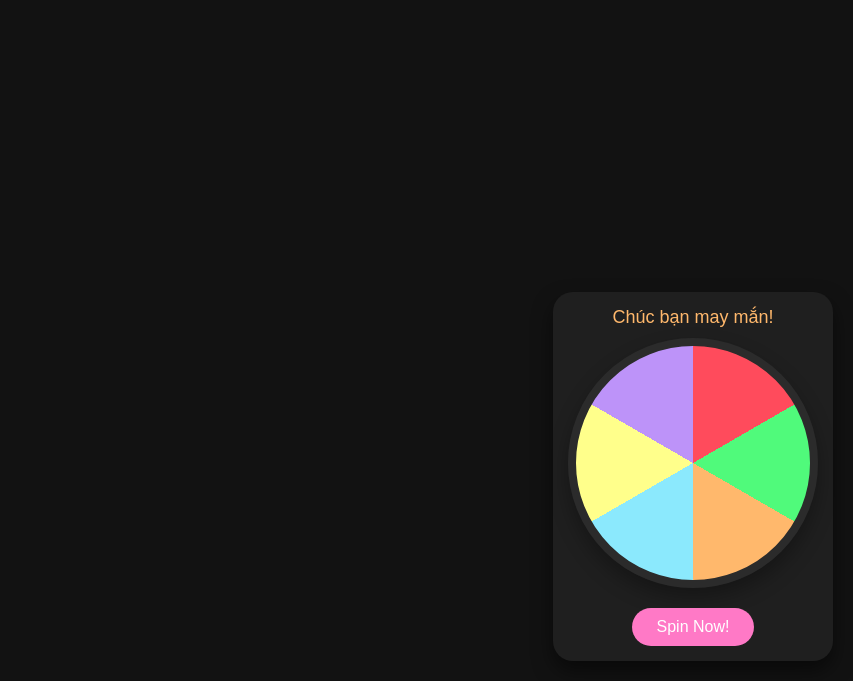
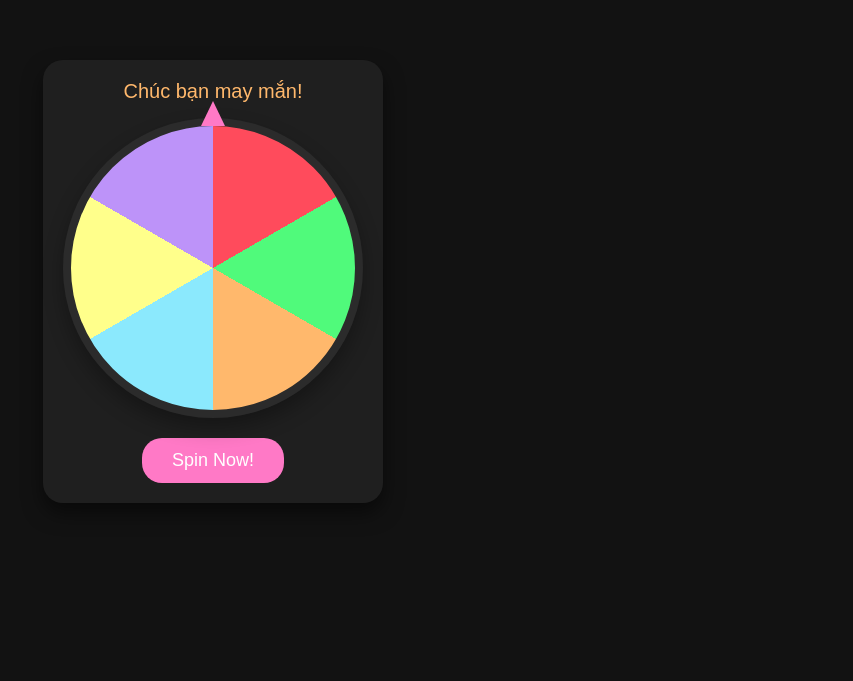
Before and after one commit to JustnormalOk/kietluan, a plain HTML site: page index.html in a window 1280 px wide. Shown: the part 119-800 px from the top of the page, without its empty margins (427-1280 px from the left). Drawn offline with Linux system fonts and the light colour scheme.

Commit message:
Update index.html ( FINAL 2 )

```diff
--- a/index.html
+++ b/index.html
@@ -17,26 +17,22 @@
             color: #fff;
             height: 100vh;
             display: flex;
-            justify-content: flex-end;
-            align-items: flex-end;
-            padding: 20px;
+            justify-content: center;
+            align-items: center;
             overflow: hidden;
         }
 
         .wheel-container {
             text-align: center;
-            position: fixed;
-            bottom: 20px;
-            right: 20px;
             background-color: #1f1f1f;
             border-radius: 20px;
-            padding: 15px;
+            padding: 20px;
             box-shadow: 0 10px 20px rgba(0, 0, 0, 0.5);
         }
 
         .wheel {
-            width: 250px;
-            height: 250px;
+            width: 300px;
+            height: 300px;
             border-radius: 50%;
             border: 8px solid #2b2b2b;
             background: conic-gradient(
@@ -49,17 +45,30 @@
             );
             transition: transform 4s cubic-bezier(0.17, 0.67, 0.83, 0.67);
             box-shadow: 0 10px 20px rgba(0, 0, 0, 0.3);
+            position: relative;
+        }
+
+        .arrow {
+            position: absolute;
+            top: -25px;
+            left: 50%;
+            transform: translateX(-50%);
+            width: 0;
+            height: 0;
+            border-left: 12px solid transparent;
+            border-right: 12px solid transparent;
+            border-bottom: 25px solid #ff79c6;
         }
 
         .spin-button {
             margin-top: 20px;
-            padding: 10px 25px;
+            padding: 12px 30px;
             background-color: #ff79c6;
             color: #fff;
             border: none;
             border-radius: 20px;
             cursor: pointer;
-            font-size: 16px;
+            font-size: 18px;
             transition: background-color 0.3s;
             outline: none;
         }
@@ -69,8 +78,8 @@
         }
 
         .message {
-            margin-bottom: 10px;
-            font-size: 18px;
+            margin-bottom: 15px;
+            font-size: 20px;
             color: #ffb86c;
         }
     </style>
@@ -78,7 +87,9 @@
 <body>
     <div class="wheel-container">
         <div class="message">Chúc bạn may mắn!</div>
-        <div class="wheel" id="wheel"></div>
+        <div class="wheel" id="wheel">
+            <div class="arrow"></div>
+        </div>
         <button class="spin-button" onclick="spin()">Spin Now!</button>
     </div>
 
@@ -87,6 +98,13 @@
             const wheel = document.getElementById('wheel');
             let randomDegree = Math.floor(Math.random() * 360) + 3600; // 3600 for multiple spins
             wheel.style.transform = `rotate(${randomDegree}deg)`;
+
+            // Show a pop-up message after the spin
+            setTimeout(() => {
+                const outcomes = ['Lucky 🍀', 'Unlucky 😔', 'Lucky 🍀', 'Unlucky 😔', 'Lucky 🍀', 'Unlucky 😔'];
+                const selectedOutcome = outcomes[Math.floor((randomDegree % 360) / 60)];
+                alert(`You got: ${selectedOutcome}`);
+            }, 4000); // Delay to match the spin animation
         }
     </script>
 </body>
```
